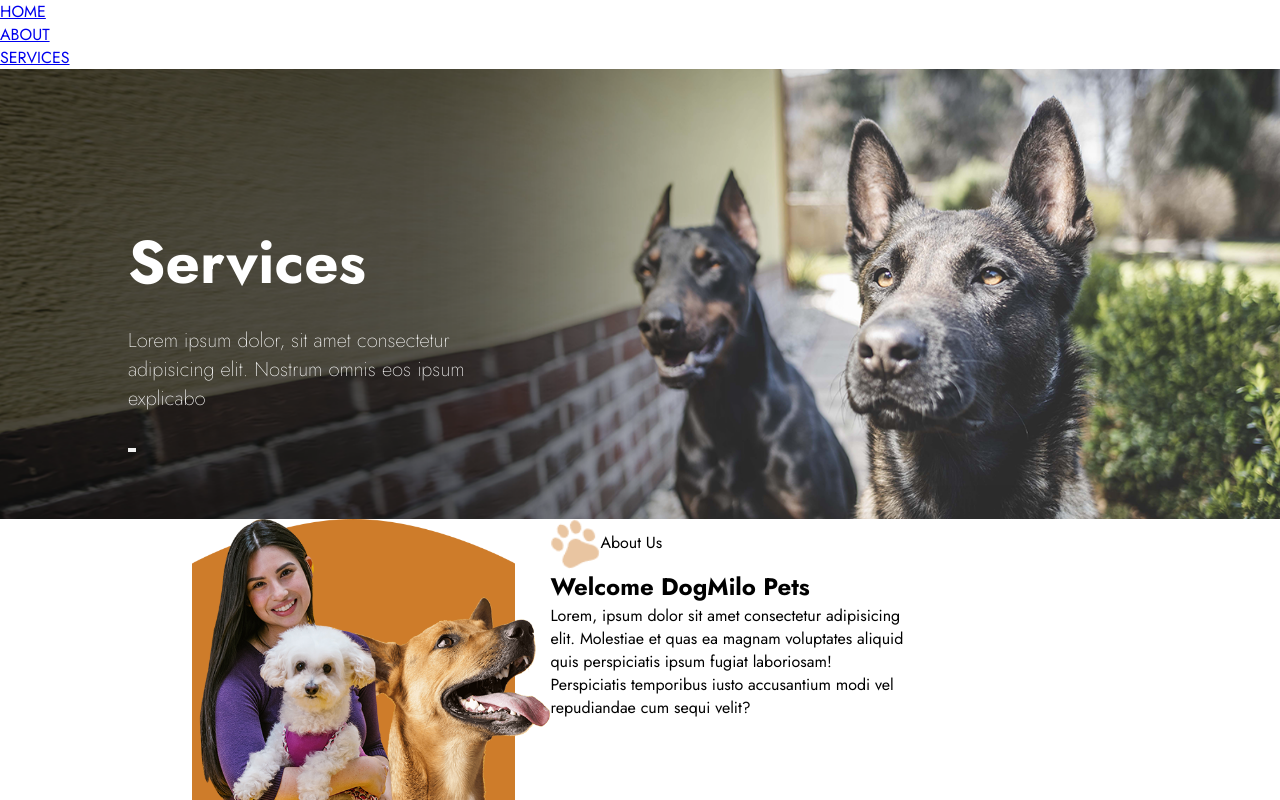
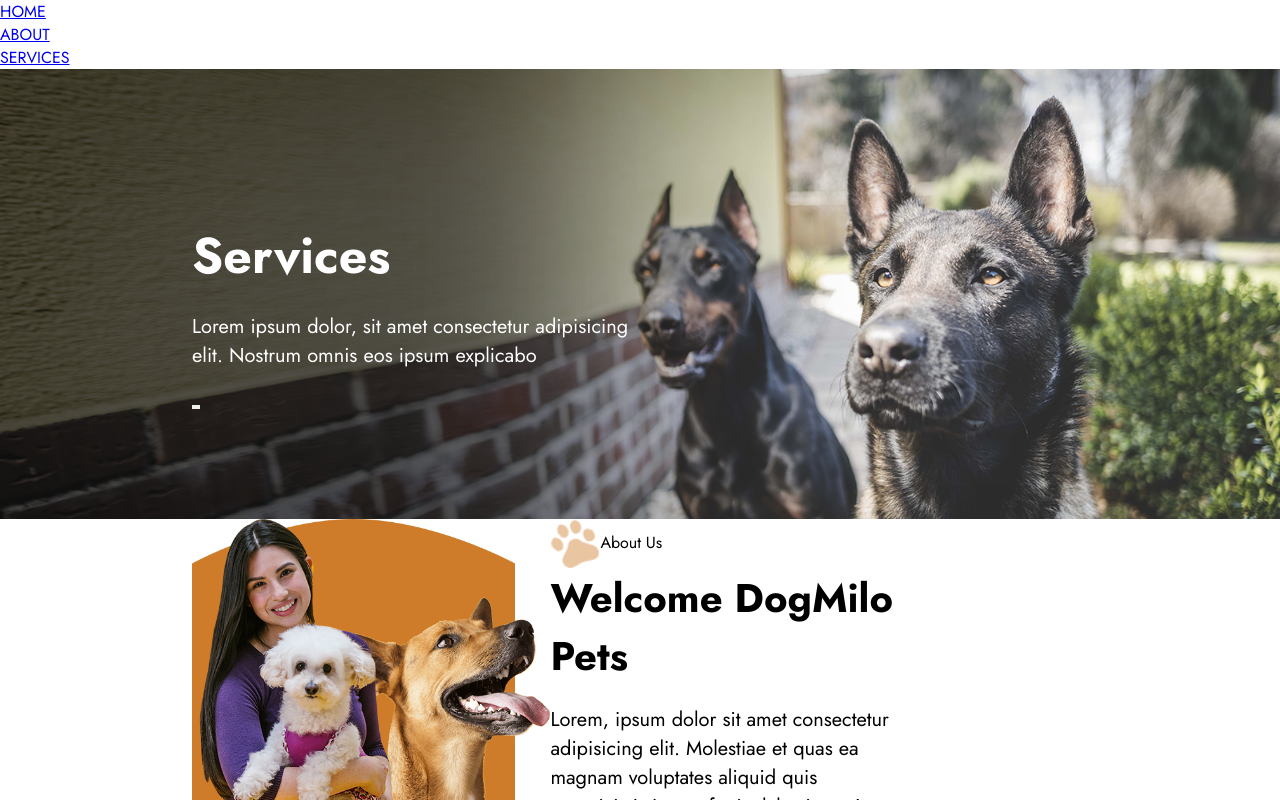
Before and after one commit to FraCuboni/proj-html-vuejs, a Vue app: page / in a window 1280 px wide. Shown: the top 800 px of the page. Built offline with nearby package versions, Linux system fonts and the light colour scheme.

Commit message:
feat: add style rules to general.scss

```diff
--- a/src/components/AppJumbo.vue
+++ b/src/components/AppJumbo.vue
@@ -25,11 +25,13 @@
 
 <template>
     <div :style="jumboStyle" class="jumbo">
-      <div class="cont-jumbo">
-        <h2>{{ title }}</h2>
-        <h5>{{ subtitle }}</h5>
-        <button>{{ startButton }}</button>
-        <button>{{ blueButton }}</button>
+      <div class="container">
+        <div class="cont-jumbo">
+          <h2>{{ title }}</h2>
+          <h5>{{ subtitle }}</h5>
+          <button>{{ startButton }}</button>
+          <button>{{ blueButton }}</button>
+        </div>
       </div>
     </div>
 </template>
@@ -39,13 +41,11 @@
 @use '../styles/partials/variables' as *;
 
 .jumbo {
-  // DEBUG
   height: 450px;
   background-size: cover;
 
   .cont-jumbo {
-    width: 30%;
-    margin-left: 10%;
+    width: 50%;
     padding-top: 150px;
     color: $white;
 
@@ -55,12 +55,12 @@
     }
 
     h2 {
-      font-size: 60px;
+      font-size: 50px;
     }
 
     h5 {
       font-size: 20px;
-      font-weight: 200;
+      font-weight: 400;
     }
   }
 
--- a/src/components/pages/AppServices.vue
+++ b/src/components/pages/AppServices.vue
@@ -105,20 +105,6 @@
 <style lang="scss" scoped>
 @use '../../styles/partials/mixins' as *;
 @use '../../styles/partials/variables' as *;
-
-h4 {
-  font-size: 25px;
-  color: $brown;
-}
-
-h2 {
-  font-size: 40px;
-}
-
-p {
-  font-size: 20px;
-  margin-top: 20px;
-}
 
 .upper,
 .lower {
--- a/src/styles/general.scss
+++ b/src/styles/general.scss
@@ -14,3 +14,20 @@
     width: 100%;
     max-height: 100%;
 }
+
+// titolo grande sezione
+h2 {
+    font-size: 40px;
+}
+
+// titolo più piccolo sezione (service - about us - contact us etc)
+h4 {
+    font-size: 25px;
+    color: #7F7045;
+}
+
+// paragrafi
+p {
+    font-size: 20px;
+    margin-top: 20px;
+}
```
